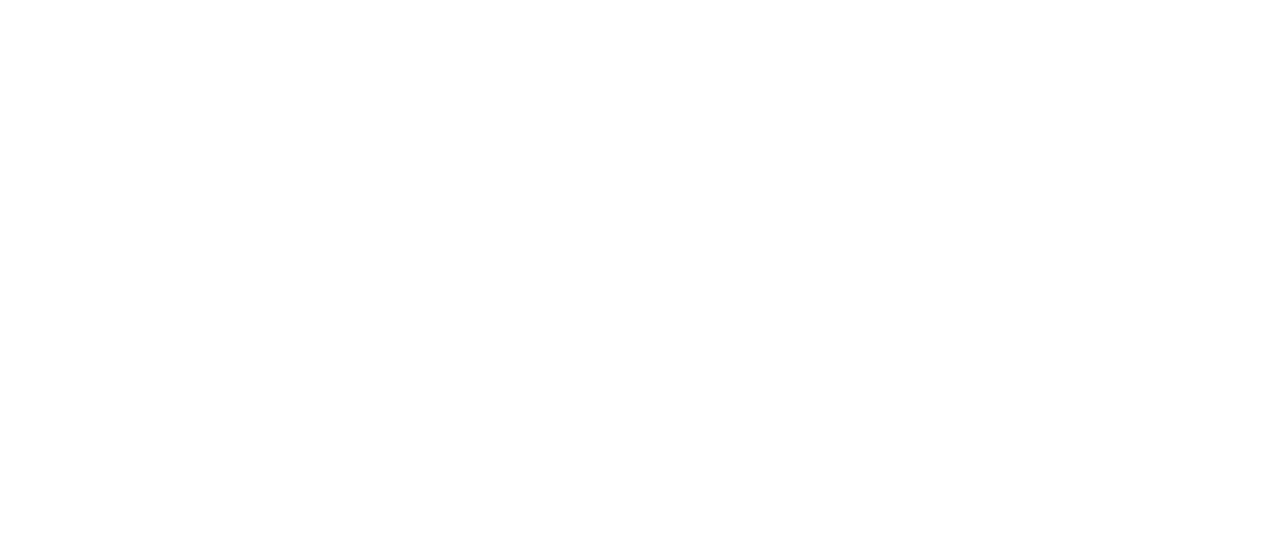
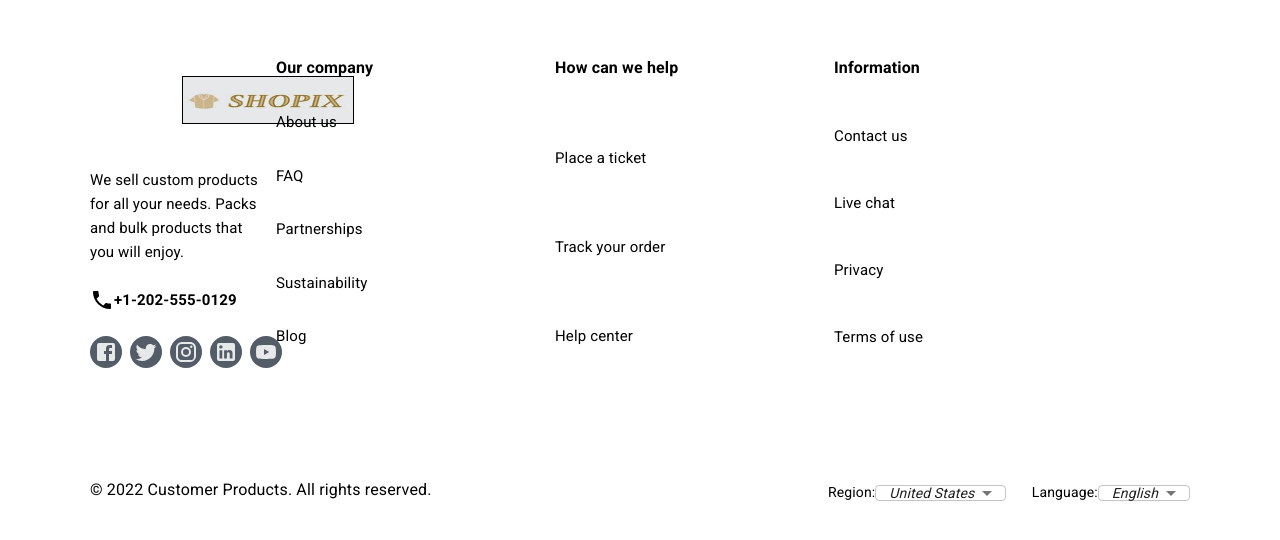
Before and after one commit to TomasFalchini/muichallenge, a React (Create React App) app: page / in a window 1280 px wide. Shown: the part 632-1172 px from the top of the page. Before the commit the page ends 800 px from the top, so only its background shows below. Built offline with nearby package versions, Linux system fonts and the light colour scheme.

Commit message:
Footer and Cards

```diff
--- a/src/App.tsx
+++ b/src/App.tsx
@@ -2,6 +2,8 @@
 import NavBar from "./components/NavBar";
 import { createTheme, ThemeProvider } from "@mui/material/styles";
 import CategoriesNavBar from "./components/CategoriesNavBar";
+import Footer from "./components/Footer";
+import YouMayAlsoLikeSection from "./components/YouMayAlsoLikeSection";
 
 let theme = createTheme({
   palette: {
@@ -19,6 +21,8 @@
     <ThemeProvider theme={theme}>
       <NavBar />
       <CategoriesNavBar />
+      <YouMayAlsoLikeSection />
+      <Footer />
     </ThemeProvider>
   );
 }
--- a/src/components/Footer.tsx
+++ b/src/components/Footer.tsx
@@ -1,7 +1,271 @@
+import styled from "@emotion/styled";
+import { Box, Typography } from "@mui/material";
+import Grid from "@mui/material/Grid";
+import IconButton from "@mui/material/IconButton";
 import React from "react";
+import Logo from "./Logo";
+import SelectSmall from "./Select";
+import FacebookIcon from "@mui/icons-material/Facebook";
+import TwitterIcon from "@mui/icons-material/Twitter";
+import InstagramIcon from "@mui/icons-material/Instagram";
+import LinkedInIcon from "@mui/icons-material/LinkedIn";
+import YouTubeIcon from "@mui/icons-material/YouTube";
+import LocalPhoneIcon from "@mui/icons-material/LocalPhone";
+
+const SocialMediaButton = styled(IconButton)(({ theme }) => ({
+  backgroundColor: "#535C67",
+  borderRadius: "50%",
+  height: 32,
+  width: 32,
+}));
 
 function Footer() {
-  return <div>Footer</div>;
+  return (
+    <Box
+      sx={{
+        bgcolor: "primary",
+        p: "90px",
+        paddingBottom: "0",
+        bottom: "0",
+      }}
+    >
+      <Grid container spacing={2}>
+        <Grid
+          item
+          xs={12}
+          md={4}
+          lg={2}
+          sx={{
+            display: "flex",
+            flexDirection: "column",
+            alignItems: "start",
+            justifyContent: "space-between",
+            gap: "24px",
+          }}
+        >
+          <Logo />
+          <Typography
+            fontSize={15}
+            lineHeight={"24px"}
+            fontWeight={400}
+            sx={{ maxWidth: 264 }}
+          >
+            We sell custom products for all your needs. Packs and bulk products
+            that you will enjoy.
+          </Typography>
+          <Box
+            sx={{
+              display: "flex",
+              justifyContent: "center",
+              alignItems: "center",
+            }}
+          >
+            <LocalPhoneIcon />
+            <Typography fontSize={15} lineHeight={"16px"} fontWeight={600}>
+              +1-202-555-0129
+            </Typography>
+          </Box>
+          <Box
+            sx={{
+              width: 192,
+              display: "flex",
+              justifyContent: "space-between",
+            }}
+          >
+            <SocialMediaButton>
+              <FacebookIcon
+                sx={{
+                  "&:hover": {
+                    color: "#535C67",
+                  },
+                }}
+                color="primary"
+              />
+            </SocialMediaButton>
+            <SocialMediaButton>
+              <TwitterIcon
+                sx={{
+                  "&:hover": {
+                    color: "#535C67",
+                  },
+                }}
+                color="primary"
+              />
+            </SocialMediaButton>
+            <SocialMediaButton>
+              <InstagramIcon
+                sx={{
+                  "&:hover": {
+                    color: "#535C67",
+                  },
+                }}
+                color="primary"
+              />
+            </SocialMediaButton>
+            <SocialMediaButton>
+              <LinkedInIcon
+                sx={{
+                  "&:hover": {
+                    color: "#535C67",
+                  },
+                }}
+                color="primary"
+              />
+            </SocialMediaButton>
+            <SocialMediaButton>
+              <YouTubeIcon
+                sx={{
+                  "&:hover": {
+                    color: "#535C67",
+                  },
+                }}
+                color="primary"
+              />
+            </SocialMediaButton>
+          </Box>
+        </Grid>
+        <Grid
+          item
+          xs={12}
+          md={8}
+          lg={3}
+          sx={{
+            display: "flex",
+            flexDirection: "column",
+            alignItems: "start",
+            justifyContent: "space-between",
+            gap: "24px",
+            padding: "20px",
+          }}
+        >
+          <Typography fontSize={16} fontWeight={700}>
+            Our company
+          </Typography>
+          <Typography fontSize={15} fontWeight={400}>
+            About us
+          </Typography>
+          <Typography fontSize={15} fontWeight={400}>
+            FAQ
+          </Typography>
+          <Typography fontSize={15} fontWeight={400}>
+            Partnerships
+          </Typography>
+          <Typography fontSize={15} fontWeight={400}>
+            Sustainability
+          </Typography>
+          <Typography fontSize={15} fontWeight={400}>
+            Blog
+          </Typography>
+        </Grid>
+        <Grid
+          item
+          xs={6}
+          lg={3}
+          sx={{
+            display: "flex",
+            flexDirection: "column",
+            alignItems: "start",
+            justifyContent: "space-between",
+            gap: "24px",
+            padding: "20px",
+          }}
+        >
+          <Typography fontSize={16} fontWeight={700}>
+            How can we help
+          </Typography>
+          <Typography fontSize={15} fontWeight={400}>
+            Place a ticket
+          </Typography>
+          <Typography fontSize={15} fontWeight={400}>
+            Track your order
+          </Typography>
+          <Typography fontSize={15} fontWeight={400}>
+            Help center
+          </Typography>
+        </Grid>
+        <Grid
+          item
+          xs={6}
+          lg={4}
+          sx={{
+            display: "flex",
+            flexDirection: "column",
+            alignItems: "start",
+            justifyContent: "space-between",
+            gap: "24px",
+            padding: "20px",
+          }}
+        >
+          <Typography fontSize={16} fontWeight={700}>
+            Information
+          </Typography>
+          <Typography fontSize={15} fontWeight={400}>
+            Contact us
+          </Typography>
+          <Typography fontSize={15} fontWeight={400}>
+            Live chat
+          </Typography>
+          <Typography fontSize={15} fontWeight={400}>
+            Privacy
+          </Typography>
+          <Typography fontSize={15} fontWeight={400}>
+            Terms of use
+          </Typography>
+        </Grid>
+      </Grid>
+      <Box
+        sx={{
+          marginTop: "110px",
+          heigth: 123,
+          display: "flex",
+          justifyContent: "space-between",
+          marginBottom: "72px",
+        }}
+      >
+        <Typography gutterBottom>
+          © 2022 Customer Products. All rights reserved.
+        </Typography>
+        <Box
+          sx={{
+            display: "flex",
+            justifyContent: "space-between",
+            width: 362,
+          }}
+        >
+          <Box
+            sx={{
+              display: "flex",
+              justifyContent: "space-between",
+              alignItems: "center",
+            }}
+          >
+            <Typography fontSize={14} sx={{ height: 16 }} gutterBottom>
+              Region:
+            </Typography>
+            <SelectSmall
+              defValue="United States"
+              options={["Argentina", "Brasil", "Canada", "Colombia"]}
+            />
+          </Box>
+          <Box
+            sx={{
+              display: "flex",
+              justifyContent: "space-between",
+              alignItems: "center",
+            }}
+          >
+            <Typography fontSize={14} sx={{ height: 16 }} gutterBottom>
+              Language:
+            </Typography>
+            <SelectSmall
+              defValue="English"
+              options={["Spanish", "Portuguese", "Italian", "Japanese"]}
+            />
+          </Box>
+        </Box>
+      </Box>
+    </Box>
+  );
 }
 
 export default Footer;
--- a/src/components/Logo.tsx
+++ b/src/components/Logo.tsx
@@ -1,7 +1,16 @@
 import React from "react";
+import { styled } from "@mui/material/styles";
+
+const Image = styled("img")(({ theme }) => ({
+  margin: 20,
+  marginLeft: 92,
+  height: 48,
+  width: 172,
+  border: "solid black 1px",
+}));
 
 function Logo() {
-  return <div>Logo</div>;
+  return <Image className="" src="./LOGO2.jpg" alt="" />;
 }
 
 export default Logo;
--- a/src/components/NavBar.tsx
+++ b/src/components/NavBar.tsx
@@ -10,13 +10,7 @@
 import SearchIcon from "@mui/icons-material/Search";
 import LocalMallOutlinedIcon from "@mui/icons-material/LocalMallOutlined";
 import PersonOutlineOutlinedIcon from "@mui/icons-material/PersonOutlineOutlined";
-
-const Image = styled("img")(({ theme }) => ({
-  margin: 20,
-  marginLeft: 92,
-  height: 48,
-  width: 172,
-}));
+import Logo from "./Logo";
 
 const Search = styled("div")(({ theme }) => ({
   position: "relative",
@@ -57,7 +51,7 @@
   return (
     <AppBar position="static" color="secondary">
       <Toolbar>
-        <Image className="" src="./LOGO2.jpg" alt="" />
+        <Logo />
         <Search>
           <SearchIconWrapper>
             <SearchIcon color="secondary" fontSize="medium" />
--- a/src/components/Select.tsx
+++ b/src/components/Select.tsx
@@ -1,41 +1,44 @@
-import React from "react";
+import * as React from "react";
 
-function Select() {
-  return <div>Select</div>;
+import MenuItem from "@mui/material/MenuItem";
+import FormControl from "@mui/material/FormControl";
+import Select, { SelectChangeEvent } from "@mui/material/Select";
+
+interface Props {
+  defValue: string;
+  options: string[];
 }
 
-export default Select;
+export default function SelectSmall({ defValue, options }: Props) {
+  const [value, setValue] = React.useState<string>(defValue);
 
-/*
+  const handleChange = (event: SelectChangeEvent) => {
+    setValue(event.target.value);
+  };
 
-import * as React from 'react';
-import Box from '@mui/material/Box';
-import InputLabel from '@mui/material/InputLabel';
-import FormControl from '@mui/material/FormControl';
-import NativeSelect from '@mui/material/NativeSelect';
-
-export default function NativeSelectDemo() {
   return (
-    <Box sx={{ minWidth: 120 }}>
-      <FormControl fullWidth>
-        <InputLabel variant="standard" htmlFor="uncontrolled-native">
-          Age
-        </InputLabel>
-        <NativeSelect
-          defaultValue={30}
-          inputProps={{
-            name: 'age',
-            id: 'uncontrolled-native',
-          }}
-        >
-          <option value={10}>Ten</option>
-          <option value={20}>Twenty</option>
-          <option value={30}>Thirty</option>
-        </NativeSelect>
-      </FormControl>
-    </Box>
+    <Select
+      id="demo-select-small"
+      value={value}
+      onChange={handleChange}
+      sx={{
+        border: 0,
+        padding: 0,
+        height: 16,
+        outline: "none",
+        fontSize: 14,
+      }}
+    >
+      <MenuItem value={defValue}>
+        <em>{defValue}</em>
+      </MenuItem>
+      {options.map((el) => {
+        return (
+          <MenuItem value={el}>
+            <em>{el}</em>
+          </MenuItem>
+        );
+      })}
+    </Select>
   );
 }
-
-
-*/
--- a/src/components/YouMayAlsoLikeSection.tsx
+++ b/src/components/YouMayAlsoLikeSection.tsx
@@ -1,7 +1,23 @@
+import styled from "@emotion/styled";
+import { Box, Typography } from "@mui/material";
+import Grid from "@mui/material/Grid";
+
 import React from "react";
 
 function YouMayAlsoLikeSection() {
-  return <div>YouMayAlsoLikeSection</div>;
+  return (
+    <Box>
+      <Typography fontWeight={700} fontSize={24}>
+        You might also like
+      </Typography>
+      <Grid container spacing={"24px"} sx={{ height: "434px" }}>
+        <Grid item xs={12} md={6} lg={3}></Grid>
+        <Grid item xs={12} md={6} lg={3}></Grid>
+        <Grid item xs={12} md={6} lg={3}></Grid>
+        <Grid item xs={12} md={6} lg={3}></Grid>
+      </Grid>
+    </Box>
+  );
 }
 
 export default YouMayAlsoLikeSection;
```
Also changed, not shown: src/components/SignIn.tsx (added, +7 -0 lines).
